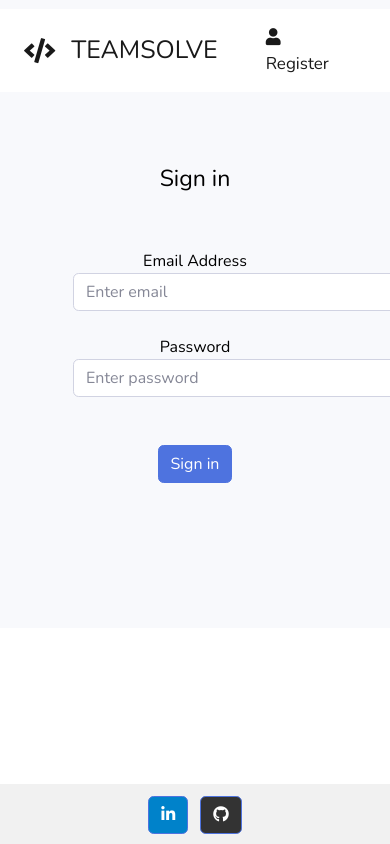
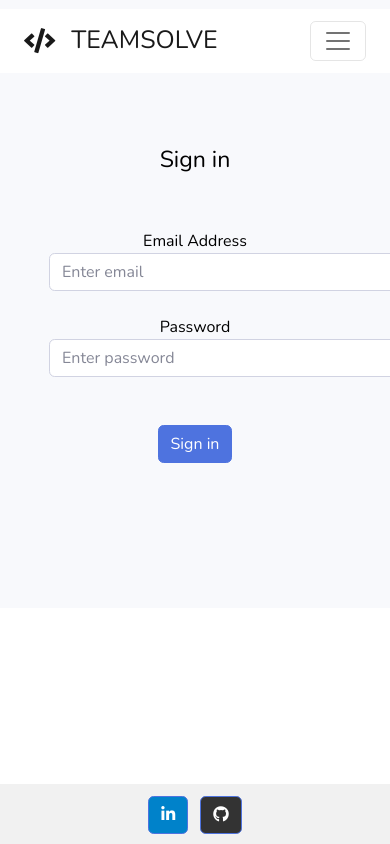
Before and after one commit to m-agour/Teamsolve-v2.0, a Flask app: a page that uses website/templates/index.html in a window 390 px wide. Run offline with Flask 2, Linux system fonts and the light colour scheme; parts of the project's set-up code (start-up, migrations or seed data) failed here and were passed over; some libraries are stand-ins or nearby versions.

Commit message:
updated html

```diff
--- a/website/templates/home.html
+++ b/website/templates/home.html
@@ -20,7 +20,7 @@
    </div>
    <div class="card-group"></div>
    <div class="row">
-      <div class="col order-first">
+      <div class="col order-first" style="min-width: 400px;">
          <div class="card">
             <div class="row align-items-center no-gutters" style="padding-top: 4px;">
                <div class="col d-md-flex justify-content-md-center"><label class="col-form-label text-danger" style="font-size: 22px;margin-left: 11px;"><strong>{{team.name}}</strong><br></label></div>
@@ -113,7 +113,7 @@
          </div>
          <br>
       </div>
-      <div class="col">
+      <div class="col" style="min-width: 400px;">
          <div class="card">
             <div class="card-header py-3">
                <h6 class=" fw-bold m-0" style="color: darkslateblue; font-size: 20px; padding-left: 5px">Team mates progress</h6>
--- a/website/templates/index.html
+++ b/website/templates/index.html
@@ -21,31 +21,31 @@
     <div id="wrapper">
         <div class="visible"></div>
         <div class="d-flex flex-column" id="content-wrapper"  {% if user %}{% if user.settings %}{% if user.settings['darkMode'] %}  style="background: #17171b" {% else %} style="background: #d7dceb" {% endif %}{% endif %}{% endif %}>
-            <div id="content">
-                <nav class="navbar navbar-light navbar-expand bg-white" style="margin-bottom: 24px;margin-top: 9px;font-size: 17px;">
-                    <div class="container-fluid"><a  class="navbar-brand d-flex justify-content-center align-items-center sidebar-brand m-0" href="/"><i class="fas fa-code" style="font-size: 25px; "></i>
+            <div id="content" >
+                <nav class="navbar navbar-light navbar-expand-md bg-white" style="margin-bottom: 24px;margin-top: 9px;font-size: 17px;">
+                    <div class="container-fluid" ><a class="navbar-brand d-flex justify-content-center align-items-center sidebar-brand m-0" href="/"><i class="fas fa-code" style="font-size: 25px; "></i>
                             <div class="sidebar-brand-icon rotate-n-15"></div>
                             <div   class="sidebar-brand-text mx-3" style="font-size: 25px;"><span >TEAMSOLVE</span></div>
                         </a><button data-bs-toggle="collapse" class="navbar-toggler" data-bs-target="#navcol-2"><span class="visually-hidden">Toggle navigation</span><span class="navbar-toggler-icon"></span></button>
-                        <div class="collapse navbar-collapse d-md-flex d-lg-flex justify-content-md-end justify-content-lg-end justify-content-xl-end justify-content-xxl-end" style="    justify-content: right!important;" id="navcol-2">
-                            <ul class="navbar-nav d-flex">
+                        <div class="collapse navbar-collapse d-md-flex d-lg-flex" style="     justify-content: right!important;" id="navcol-2">
+                            <ul class="navbar-nav d-md-flex">
 
                             {% if user.id %}
-                                <li class="nav-item"  class="nav-link active d-flex align-items-start" style="margin-right: 17px;">
+                                <li class="nav-item"  class="nav-link active d-md-flex align-items-md-start" style="margin-right: 17px;">
                                     {% block dark %} {% endblock %}
                                 </li>
 
 
-                                <li class="nav-item"><a class="nav-link active d-flex align-items-start" href="/" style="margin-right: 17px;"><i class="fas fa-tachometer-alt" style="margin-top: 3px;"></i><span>&nbsp;Dashboard</span></a></li>
+                                <li class="nav-item"><a class="nav-link active d-md-flex align-items-md-start" href="/" style="margin-right: 17px;"><i class="fas fa-tachometer-alt" style="margin-top: 3px;"></i><span>&nbsp;Dashboard</span></a></li>
                                     {% if user.team_id %}
-                                        <li class="nav-item"><a class="nav-link active d-flex align-items-start" href="/settings" style="margin-right: 17px;"><svg xmlns="http://www.w3.org/2000/svg" width="1em" height="1em" viewBox="0 0 24 24" stroke-width="2" stroke="currentColor" fill="none" stroke-linecap="round" stroke-linejoin="round" class="icon icon-tabler icon-tabler-settings d-lg-flex" style="margin-top: 3px;font-size: 18px;">
+                                        <li class="nav-item"><a class="nav-link active d-md-flex align-items-md-start" href="/settings" style="margin-right: 17px;"><svg xmlns="http://www.w3.org/2000/svg" width="1em" height="1em" viewBox="0 0 24 24" stroke-width="2" stroke="currentColor" fill="none" stroke-linecap="round" stroke-linejoin="round" class="icon icon-tabler icon-tabler-settings d-lg-flex" style="margin-top: 3px;font-size: 18px;">
                                             <path stroke="none" d="M0 0h24v24H0z" fill="none"></path>
                                             <path d="M10.325 4.317c.426 -1.756 2.924 -1.756 3.35 0a1.724 1.724 0 0 0 2.573 1.066c1.543 -.94 3.31 .826 2.37 2.37a1.724 1.724 0 0 0 1.065 2.572c1.756 .426 1.756 2.924 0 3.35a1.724 1.724 0 0 0 -1.066 2.573c.94 1.543 -.826 3.31 -2.37 2.37a1.724 1.724 0 0 0 -2.572 1.065c-.426 1.756 -2.924 1.756 -3.35 0a1.724 1.724 0 0 0 -2.573 -1.066c-1.543 .94 -3.31 -.826 -2.37 -2.37a1.724 1.724 0 0 0 -1.065 -2.572c-1.756 -.426 -1.756 -2.924 0 -3.35a1.724 1.724 0 0 0 1.066 -2.573c-.94 -1.543 .826 -3.31 2.37 -2.37c1 .608 2.296 .07 2.572 -1.065z"></path>
                                             <circle cx="12" cy="12" r="3"></circle>
                                         </svg><span class="d-lg-flex align-items-lg-start">&nbsp;Settings</span></a></li>
                                     {% endif %}
 
-                                    <li class="nav-item"><a class="nav-link active d-flex align-items-start" id="logout" href="/logout"><i class="fas fa-user" style="margin-top: 2px;"></i><span>&nbsp;Logout</span></a></li>
+                                    <li class="nav-item"><a class="nav-link active d-md-flex align-items-md-start" id="logout" href="/logout"><i class="fas fa-user" style="margin-top: 2px;"></i><span>&nbsp;Logout</span></a></li>
 
                                 {% else %}
                                 <div class="container" >
@@ -72,7 +72,7 @@
                         {% endfor %}
                     {% endif %}
                     {% endwith %}
-                        <div class="container" >
+                        <div class="container" style="padding-left: 0; padding-right: 0">
                             {% block content %} {% endblock %}
                         </div>
                 </div>
```
